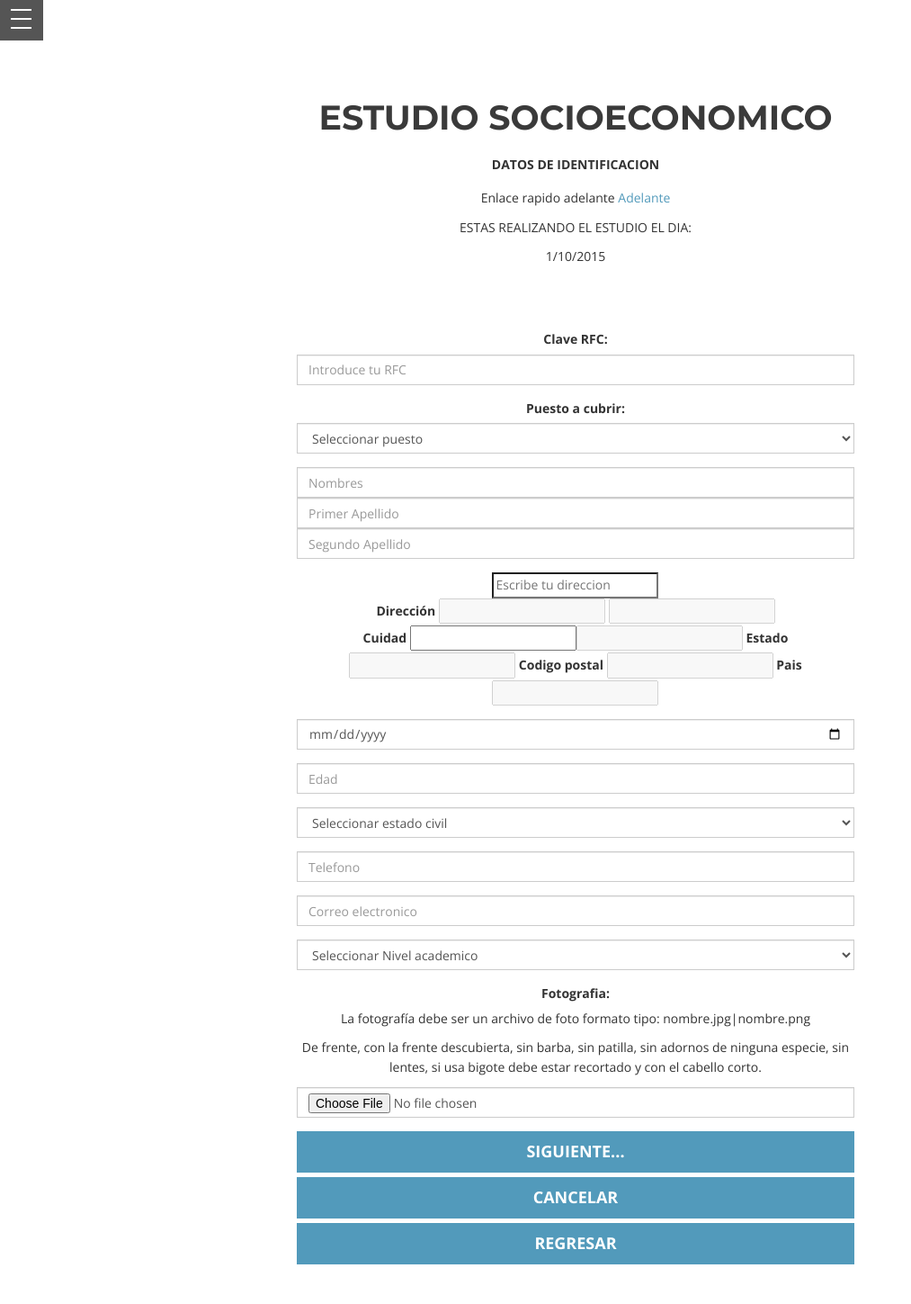
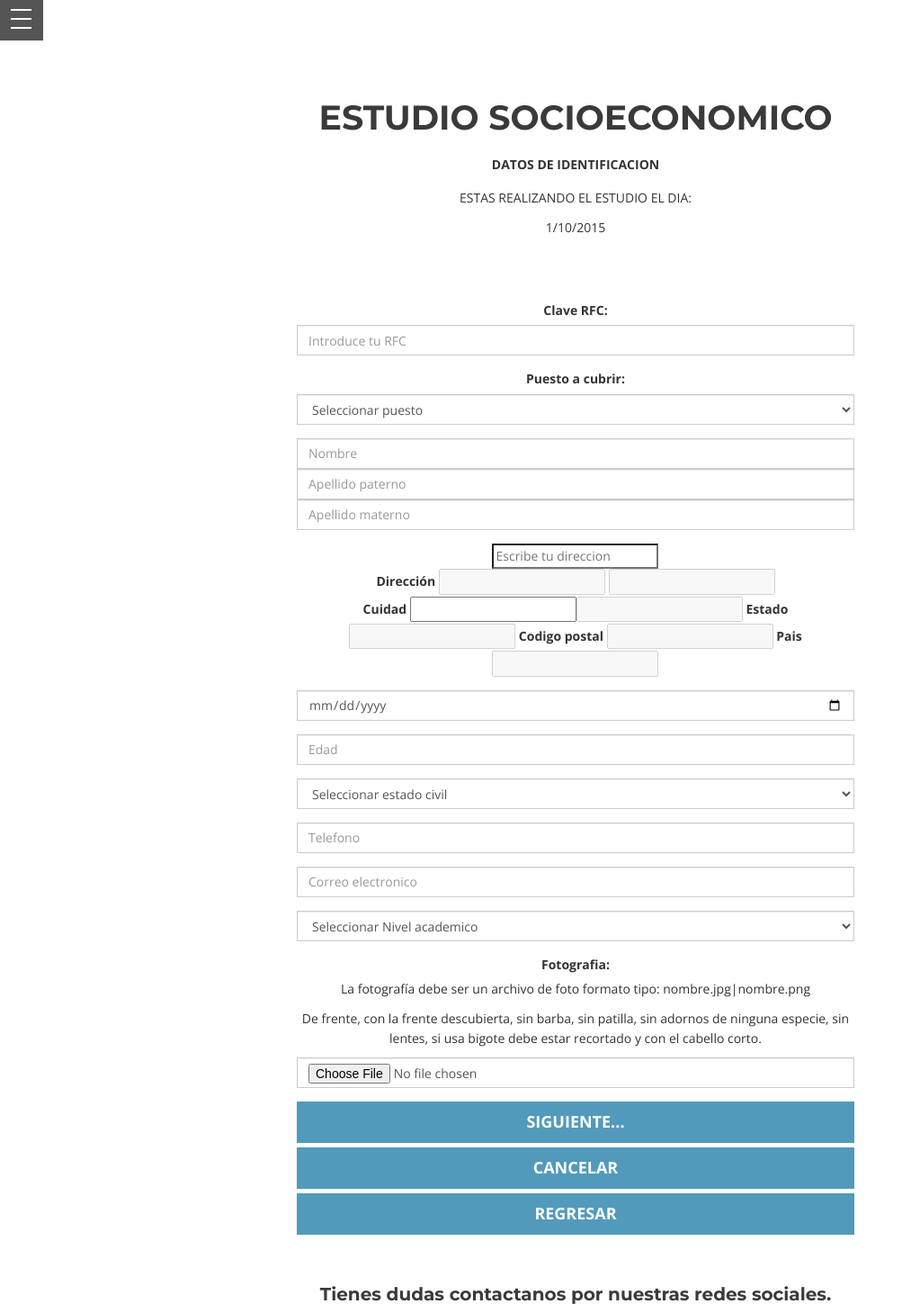
Before and after one commit to ericklandaverde/estudioCorseprin, a PHP site: page /formularioIdentificacion.php in a window 1280 px wide. Shown: the top 1449 px of the page at 90% size, without its empty margins (0-1013 px from the left). Run offline with PHP 8.4, Linux system fonts and the light colour scheme; some libraries are stand-ins or nearby versions.

Commit message:
Cambio en formatos

```diff
--- a/formularioDocumentos.php
+++ b/formularioDocumentos.php
@@ -5,7 +5,7 @@
 
 	$clave=$_POST['clave'];
 	$puesto=$_POST['puesto'];
-	$nombre=$_POST['nombre'];
+	$nombre="".$_POST['nombre']." ".$_POST['apellidoPaterno']." ".$_POST['apellidoMaterno']."";
 	$direccion=$_POST['direccion'];
 	$fecha=$_POST['fecha'];
 	$edad=$_POST['edad'];
@@ -78,8 +78,8 @@
 					 <h2>ESTUDIO SOCIOECONOMICO</h2>
 					 <p><label>REVISION DE DOCUMENTOS</label></p>
 					 <p>CANDIDATO: <label><?php echo $clave; ?></label></p>
-						 <p>Enlace rapido atras <a href="http://estudiocorseprin.pe.hu/formularioIdentificacion.php">Atras </a></p>
-						 <p>Enlace rapido adelante <a href="http://estudiocorseprin.pe.hu/formularioLaboral.php">Adelante </a></p>
+						 <!-- <p>Enlace rapido atras <a href="http://estudiocorseprin.pe.hu/formularioIdentificacion.php">Atras </a></p>
+						 <p>Enlace rapido adelante <a href="http://estudiocorseprin.pe.hu/formularioLaboral.php">Adelante </a></p> -->
 					</div>
 				  </div>
 			  </div>
--- a/formularioIdentificacion.php
+++ b/formularioIdentificacion.php
@@ -41,12 +41,12 @@
 					<div class="section-heading">
 					 <h2>ESTUDIO SOCIOECONOMICO</h2>
 					 <p><label>DATOS DE IDENTIFICACION</label></p>
-					    <p>Enlace rapido adelante <a href="http://estudiocorseprin.pe.hu/formularioDocumentos.php">Adelante</a></p>
+                <!-- <p>Enlace rapido adelante <a href="http://estudiocorseprin.pe.hu/formularioDocumentos.php">Adelante</a></p> -->
 				     <p>ESTAS REALIZANDO EL ESTUDIO EL DIA: </p>
-	               <script>
+	                 <script>
 	                  var f = new Date();
 	                  document.write(f.getDate() + "/" + (f.getMonth() +1) + "/" + f.getFullYear());
-	               </script>
+	                 </script>
 					</div>
 				  </div>
 			  </div>
@@ -78,9 +78,9 @@
 					</div>
 				    <div class="form-group">
 					  <div class="col-md-offset-2 col-md-8">
-					  <input type="text" class="form-control" id="formulario" placeholder="Nombres" name="nombre" onblur="upperCase()" required>
-					  <input type="text" class="form-control" id="formulario" placeholder="Primer Apellido" name="primerApellido" onblur="upperCase()" required>
-					  <input type="text" class="form-control" id="formulario" placeholder="Segundo Apellido" name="segundoApellido" onblur="upperCase()" required>
+					  <input type="text" class="form-control" id="formulario" placeholder="Nombre" name="nombre" onblur="upperCase()" required>
+					  <input type="text" class="form-control" id="formulario" placeholder="Apellido paterno" name="apellidoPaterno" onblur="upperCase()" required>
+					  <input type="text" class="form-control" id="formulario" placeholder="Apellido materno" name="apellidoMaterno" onblur="upperCase()" required>
 					  </div>
 				    </div>
 
```
